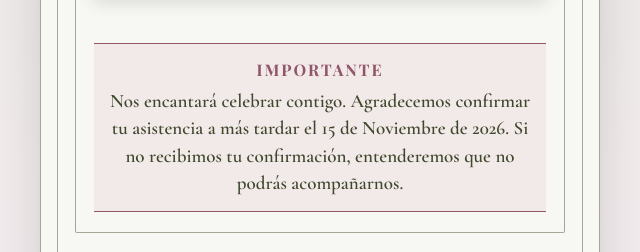
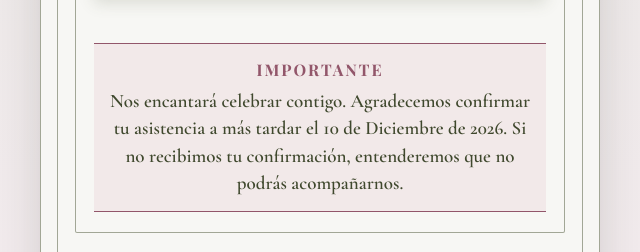
Before and after one commit to jcalvarezn/boda, a plain HTML site: page index.html in a window 1280 px wide. Shown: the part 1966-2218 px from the top of the page, 320-960 px from the left. Drawn offline with nearby package versions, Linux system fonts and the light colour scheme.

Commit message:
Cambio fecha confirmacion

```diff
--- a/index.html
+++ b/index.html
@@ -364,7 +364,7 @@
       </div>
       <button class="send-btn" id="enviarBtn" disabled>Enviar mi confirmaci&oacute;n &#128140;</button>
       <div class="status" id="status"></div>
-      <p class="deadline-note"><span class="deadline-label">Importante</span>Nos encantar&aacute; celebrar contigo. Agradecemos confirmar tu asistencia a m&aacute;s tardar el 15 de Noviembre de 2026. Si no recibimos tu confirmaci&oacute;n, entenderemos que no podr&aacute;s acompa&ntilde;arnos.</p>
+      <p class="deadline-note"><span class="deadline-label">Importante</span>Nos encantar&aacute; celebrar contigo. Agradecemos confirmar tu asistencia a m&aacute;s tardar el 10 de Diciembre de 2026. Si no recibimos tu confirmaci&oacute;n, entenderemos que no podr&aacute;s acompa&ntilde;arnos.</p>
     </div>
 
     <p class="footer-note">Con cari&ntilde;o, Estefan&iacute;a &amp; Camilo</p>
```
